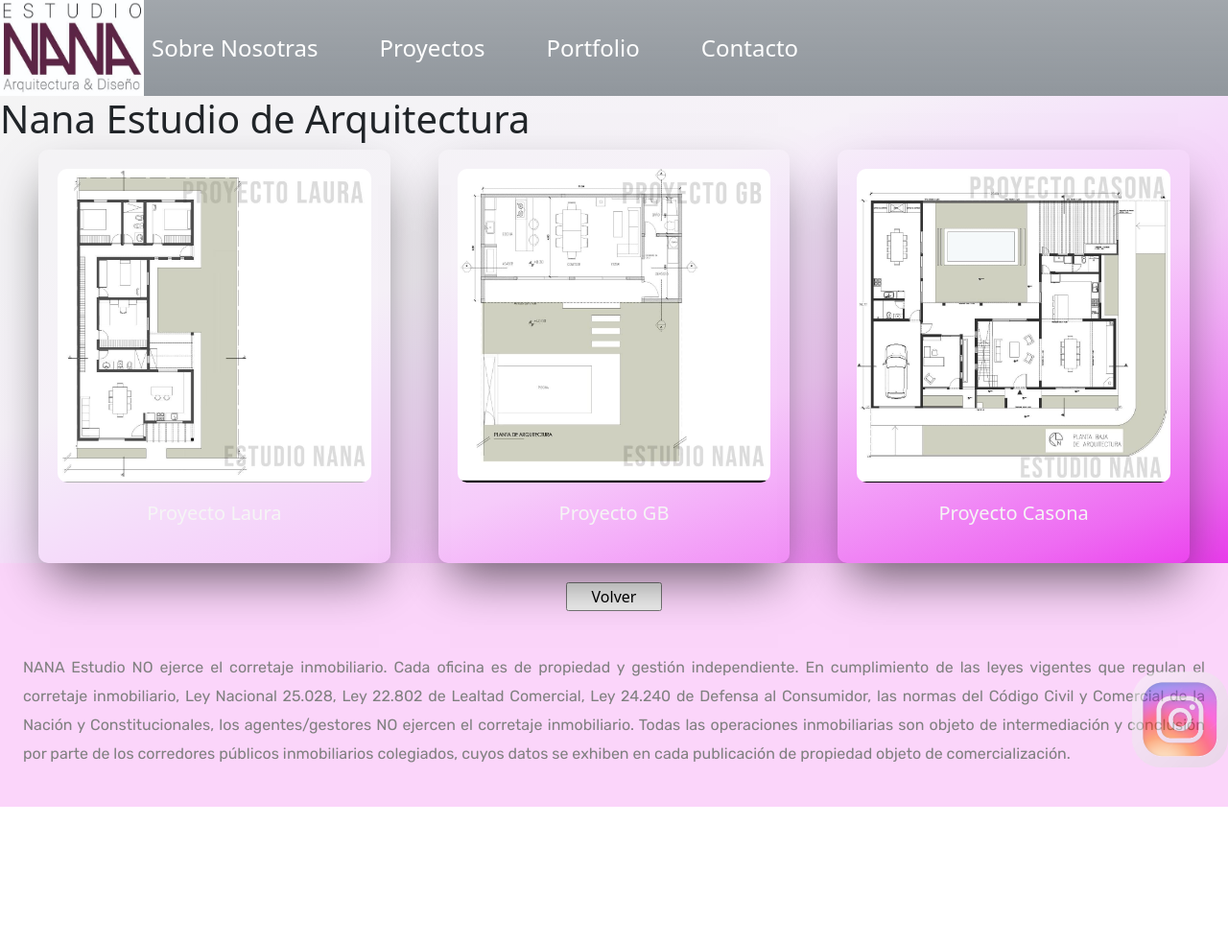
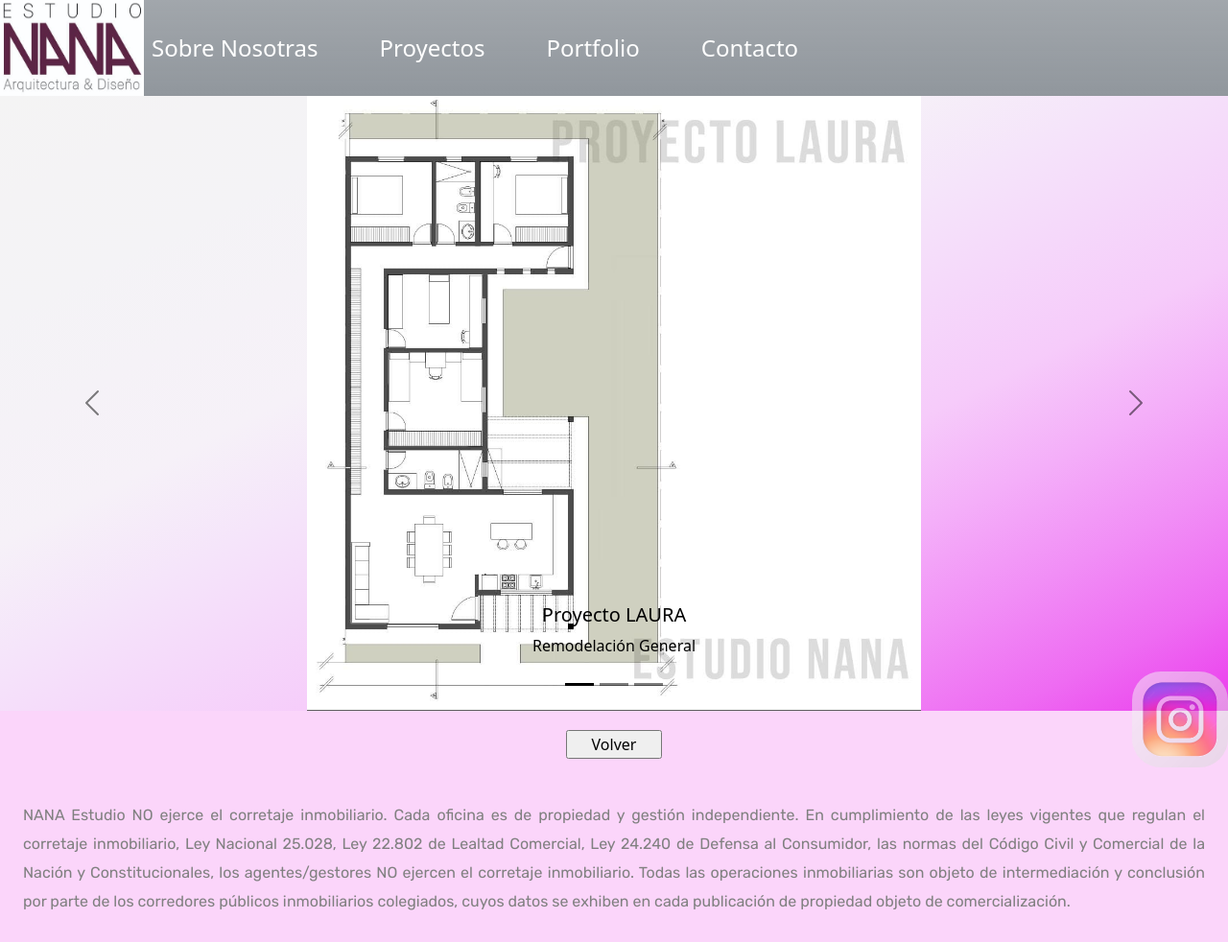
Before and after one commit to eze-garay/NANA, a plain HTML site: page page/Proyectos.html in a window 1280 px wide. Shown: the whole page at 96% size. Before the commit the page ends 841 px from the top, so only its background shows below. Drawn offline with nearby package versions, Linux system fonts and the light colour scheme; a web font is replaced by a local one.

Commit message:
cambien tarjetas por carrucel

```diff
--- a/page/Proyectos.html
+++ b/page/Proyectos.html
@@ -41,34 +41,43 @@
               </nav>
         </header>
     <main >
-        <section class="main__proyectos" >
-        <h1 class="main_text-proyecto">Nana Estudio de Arquitectura</h1>
-        <div class="main__proyectos-content">
-            <article class="Proyecto">
-                <div class="Proyecto__header">
-                    <a href="https://www.instagram.com/stories/highlights/17880186431682609/">
-                        <img class="Proyecto__img" src="../assets/images/planos/proyecto1.jpeg" alt="proyecto 1">
-                    </a>
+        <div id="carouselExampleDark" class="carousel carousel-dark slide" data-bs-ride="carousel">
+            <div class="carousel-indicators">
+                <button type="button" data-bs-target="#carouselExampleDark" data-bs-slide-to="0" class="active" aria-current="true" aria-label="Slide 1"></button>
+                <button type="button" data-bs-target="#carouselExampleDark" data-bs-slide-to="1" aria-label="Slide 2"></button>
+                <button type="button" data-bs-target="#carouselExampleDark" data-bs-slide-to="2" aria-label="Slide 3"></button>
+            </div>
+            <div class="carousel-inner">
+                <div class="carousel-item active " data-bs-interval="10000">
+                  <img src="../assets/images/planos/proyecto1.jpeg" class=" mx-auto d-block w-50 img-fluid" alt="proyecto 1">
+                  <div class="carousel-caption d-none d-md-block">
+                    <h5>Proyecto LAURA</h5>
+                    <p>Remodelación General</p>
+                  </div>
+            </div>
+                <div class="carousel-item" data-bs-interval="2000">
+                  <img src="../assets/images/planos/proyecto2.jpeg" class="mx-auto d-block w-50 img-fluid" alt="Proyecto 2">
+                  <div class="carousel-caption d-none d-md-block">
+                    <h5>Proyecto GB</h5>
+                    <p>Ampliación</p>
+                  </div>
                 </div>
-                <h2 class="Proyecto__title">Proyecto Laura</h2>
-            </article>
-            <article class="Proyecto">
-                <div class="Proyecto__header">
-                    <a href="https://www.instagram.com/stories/highlights/17880186431682609/">
-                        <img class="Proyecto__img" src="../assets/images/planos/proyecto2.jpeg" alt="proyecto 2">
-                    </a>
+                <div class="carousel-item">
+                  <img src="../assets/images/planos/proyecto3.jpeg" class="mx-auto d-block w-50 img-fluid" alt="Proyecto 3">
+                  <div class="carousel-caption d-none d-md-block">
+                    <h5>Proyecto Casona</h5>
+                    <p>Remodelación General</p>
+                  </div>
                 </div>
-                <h2 class="Proyecto__title">Proyecto GB</h2>
-            </article>
-            <article class="Proyecto">
-                <div class="Proyecto__header">
-                    <a href="https://www.instagram.com/stories/highlights/17880186431682609/">
-                        <img class="Proyecto__img" src="../assets/images/planos/proyecto3.jpeg" alt="proyecto 3">
-                    </a>
-                </div>
-                <h2 class="Proyecto__title">Proyecto Casona</h2>
-            </article>
-
+              </div>
+              <button class="carousel-control-prev" type="button" data-bs-target="#carouselExampleDark" data-bs-slide="prev">
+                <span class="carousel-control-prev-icon" aria-hidden="true"></span>
+                <span class="visually-hidden">Previous</span>
+              </button>
+              <button class="carousel-control-next" type="button" data-bs-target="#carouselExampleDark" data-bs-slide="next">
+                <span class="carousel-control-next-icon" aria-hidden="true"></span>
+                <span class="visually-hidden">Next</span>
+              </button>
         </div>
     </main>
     <footer>
--- a/style.css
+++ b/style.css
@@ -42,101 +42,6 @@ footer {
 
 
 
-
-.scale-up-ver-top {
-        -webkit-animation: scale-up-ver-top 0.4s cubic-bezier(0.390, 0.575, 0.565, 1.000) both;
-                animation: scale-up-ver-top 0.4s cubic-bezier(0.390, 0.575, 0.565, 1.000) both;
-    }
-
-
-
-
-
-.main__proyectos-content {
-    display: grid;
-    grid-template-columns: repeat(3, 1fr);
-    gap: 50px;
-    max-width: 1200px;
-    margin: 0 auto;
-    -webkit-animation: fade-in 1.5s cubic-bezier(0.390, 0.575, 0.565, 1.000) both;
-	        animation: fade-in 1.5s cubic-bezier(0.390, 0.575, 0.565, 1.000) both;
-
-
-}
-@-webkit-keyframes fade-in {
-    0% {
-      opacity: 0;
-    }
-    100% {
-      opacity: 1;
-    }
-  }
-  @keyframes fade-in {
-    0% {
-      opacity: 0;
-    }
-    100% {
-      opacity: 1;
-    }
-  }
-
-
-.main__proyecto {
-    margin-top: 60px;
-    padding: 0 20px;
-
-
-}
-
-
-
-
-
-.Proyecto {
-
-    padding: 20px;
-    border-radius: 10px;
-    box-shadow: 0 25px 50px -12px rgba(0, 0, 0, 60%);
-
-}
-.Proyecto__title {
-    font-size: 20px;
-    margin-bottom: 20px;
-    text-align: center;
-    color: whitesmoke;
-
-}
-.Proyecto__img {
-    width: 100%;
-    border-radius: 10px;
-    margin-bottom: 20px;
-
-}
-.Proyecto__header {
-    position: relative;
-
-}
-
-
-
-
-
-
-
-
-
-
-
-
-
-
-
-
-.main__Porfolio{
-    display: grid;
-    grid-template-columns: repeat(1 , 1fr);
-
-}
 .Gallery {
     width: 100%;
     max-width: 1200px;
```
